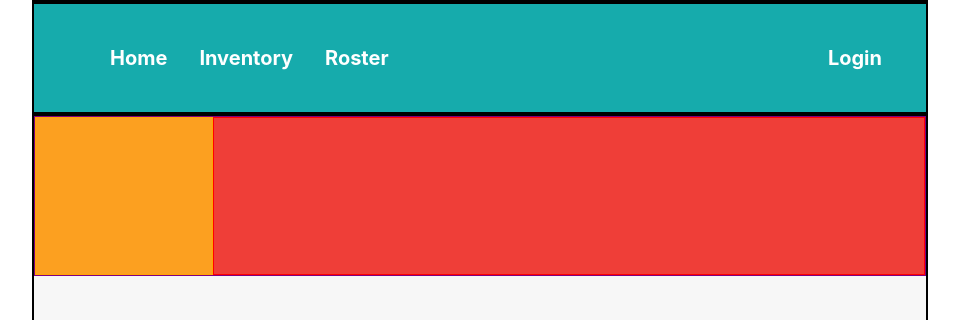
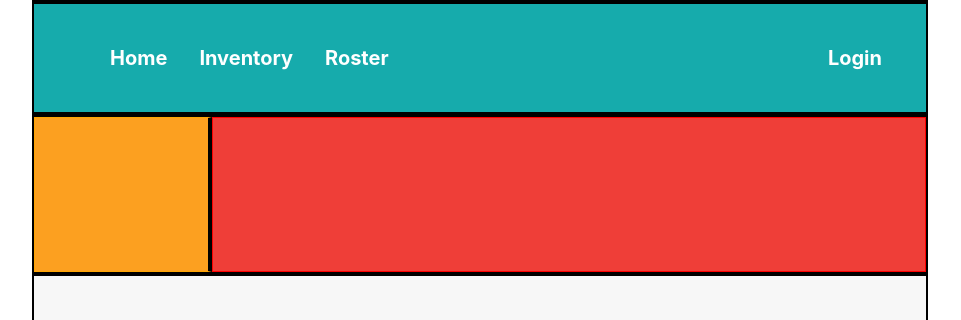
Before and after one commit to Roshanell/Memowise, a React (Vite) app in the folder client/: page / in a window 1280 px wide. Shown: the top 320 px of the page, without its empty margins (160-1121 px from the left). Built offline with nearby package versions, Linux system fonts and the light colour scheme; no server answers.

Commit message:
added border to banner

```diff
--- a/client/src/App.css
+++ b/client/src/App.css
@@ -267,14 +267,16 @@ footer .social-icon li i:hover {
 .banner-container {
 	display: flex;
 	height: 3rem;
-	border: solid 1px purple;
 	height: 10rem;
+	border-top: 1px solid black;
+	border-bottom: 4px solid black;
 }
 
 .banner-box-one {
 	border: solid 1px orange;
 	background-color: #fca020;
 	width: 20%;
+	border-right: solid 4px black;
 	/* width: 50%;
 	height: 50%;
 	padding-top: 100%;
--- a/client/src/components/Banner.jsx
+++ b/client/src/components/Banner.jsx
@@ -1,3 +1,4 @@
+// this component is strictyle for css and styling
 const Banner = () => {
 	return (
 		<div className="banner-container">
@@ -7,4 +8,6 @@ const Banner = () => {
 	);
 };
 
+//TO DO- add overlays and title to this section
+
 export default Banner;
```
